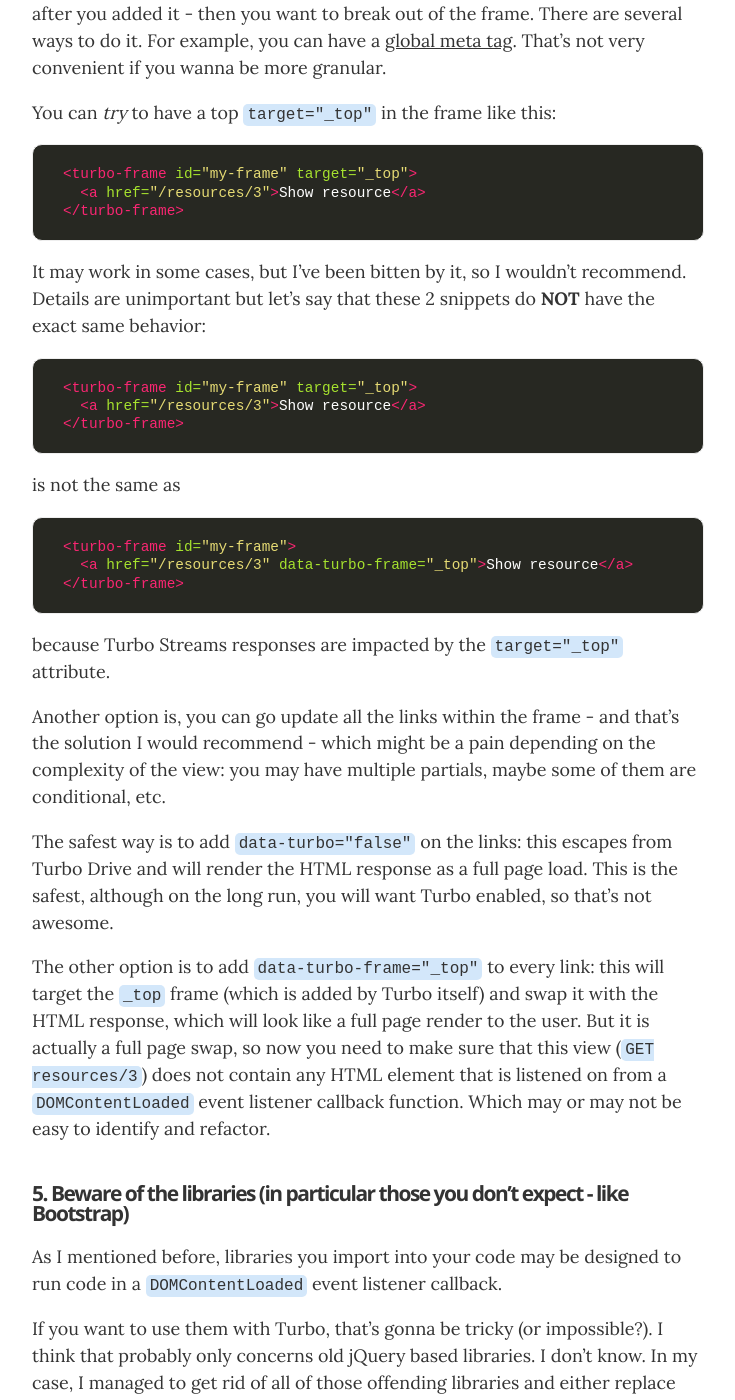
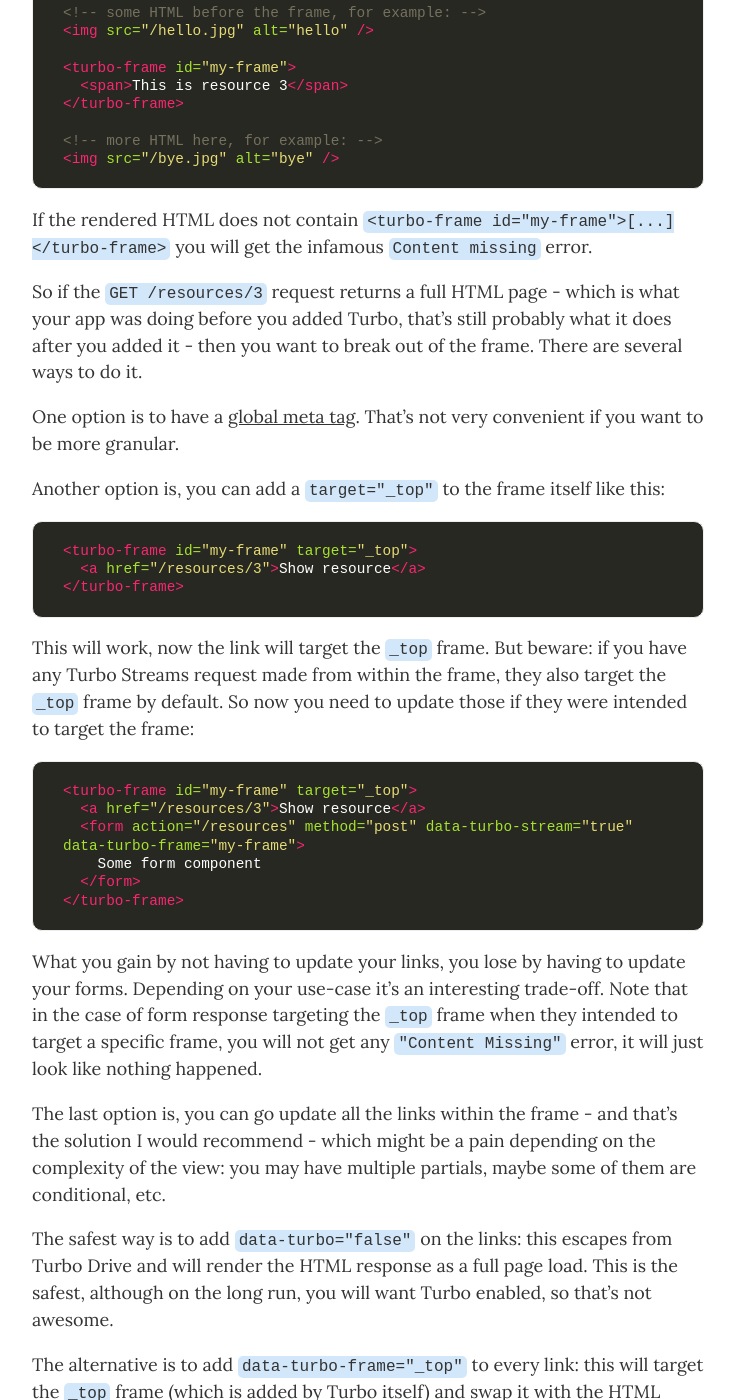
Before and after one commit to norydev/NoryDev.github.io, a Jekyll site: the page built from _posts/2024-09-24-from-jquery-to-hotwire-lessons-of-a-successful-migration.md, in a window 1280 px wide and 1400 px high, scrolled down 9049 px. Shown: the whole window, without its empty margins (272-1007 px from the left). Built offline with Jekyll 4.4.1, drawn with Linux system fonts in a browser that asks for light colours; some of the changed text lies outside the part shown.

Commit message:
Rewording & corrections following Radan's review

````diff
--- a/_posts/2024-09-24-from-jquery-to-hotwire-lessons-of-a-successful-migration.md
+++ b/_posts/2024-09-24-from-jquery-to-hotwire-lessons-of-a-successful-migration.md
@@ -71,23 +71,35 @@
 
 Unless you want to migrate your whole Frontend at once (which you don't), then you definitely don't want Turbo Drive enabled until you are sure nothing is in its way (and lots will get in its way). I didn't find the docs very clear in that regards, here is how you do it:
 
-In your entrypoint file (application.\[js\|ts\] most likely), add this line right after importing turbo:
+In your entrypoint file (application.\[js\|ts\] most likely), add these lines right after importing turbo:
 
 ```javascript
 require("@hotwired/turbo-rails"); // by default Turbo Drive is enabled globally
 Turbo.session.drive = false; // Do not enable Turbo Drive globally
+Turbo.session.history.stop(); // Disable history cache
+Turbo.setFormMode("optin");
 ```
 
-And now, whenever you want to use Turbo, you need the surrounding HTML element to have the `data-turbo="true"` attribute. You'll be able to remove all of those whenever you enable it globally bur for now it's required:
+And now, whenever you want to use Turbo, you need the surrounding HTML element to have the `data-turbo="true"` attribute. You'll be able to remove all of those whenever you enable it globally but for now it's required:
 
 ```html
 <div>No turbo here</div>
 <div data-turbo="true">
-  <turbo-frame id="my-frame">I can use turbo there</turbo-frame>
+  <a href="/something" data-turbo-frame="my-frame">I can target a Turbo Frame from here</a>
+  <form data-turbo-stream="true" method="post" action="/stuff">
+    I can also do form requests with Turbo Streams
+  </form>
 </div>
 ```
 
-Why do you need to deactivate Turbo Drive globally? Well Tubo in general (Drive, Frames, Streams) - but Turbo Drive in particular - is an extra obtrusive framework that gets in the way real fast.
+Note: there is an exception to this rule. Turbo frame elements do not need explicit `data-turbo="true"`. It's the only Turbo element which will automatically cause Turbo Drive features to become enabled for itself and all of its content. So this will work:
+
+```html
+<div>No turbo here</div>
+<turbo-frame id="my-frame">I can use turbo there</turbo-frame>
+```
+
+Why do you need to deactivate Turbo Drive globally? Well Turbo in general (Drive, Frames, Streams) - but Turbo Drive in particular - is an extra obtrusive framework that gets in the way real fast.
 
 The main issue I faced is having a lot of code being in a `DOMContentLoaded` event listener callback function. In fact, most of my JavaScript execution was following that pattern - as I said earlier, this used to be very common in jQuery times:
 
@@ -270,9 +282,11 @@
 
 If the rendered HTML does not contain `<turbo-frame id="my-frame">[...]</turbo-frame>` you will get the infamous `Content missing` error.
 
-So if the `GET /resources/3` request returns a full HTML page - which is what your app was doing before you added Turbo, so that's still probably what it does after you added it - then you want to break out of the frame. There are several ways to do it. For example, you can have a [global meta tag](https://turbo.hotwired.dev/handbook/frames#%E2%80%9Cbreaking-out%E2%80%9D-from-a-frame). That's not very convenient if you wanna be more granular.
+So if the `GET /resources/3` request returns a full HTML page - which is what your app was doing before you added Turbo, that's still probably what it does after you added it - then you want to break out of the frame. There are several ways to do it.
 
-You can _try_ to have a top `target="_top"` in the frame like this:
+One option is to have a [global meta tag](https://turbo.hotwired.dev/handbook/frames#%E2%80%9Cbreaking-out%E2%80%9D-from-a-frame). That's not very convenient if you want to be more granular.
+
+Another option is, you can add a `target="_top"` to the frame itself like this:
 
 ```html
 <turbo-frame id="my-frame" target="_top">
@@ -280,27 +294,24 @@
 </turbo-frame>
 ```
 
-It may work in some cases, but I've been bitten by it, so I wouldn't recommend. Details are unimportant but let's say that these 2 snippets do **NOT** have the exact same behavior:
+This will work, now the link will target the `_top` frame. But beware: if you have any Turbo Streams request made from within the frame, they also target the `_top` frame by default. So now you need to update those if they were intended to target the frame:
 
 ```html
 <turbo-frame id="my-frame" target="_top">
   <a href="/resources/3">Show resource</a>
-</turbo-frame>
-```
-is not the same as
-```html
-<turbo-frame id="my-frame">
-  <a href="/resources/3" data-turbo-frame="_top">Show resource</a>
+  <form action="/resources" method="post" data-turbo-stream="true" data-turbo-frame="my-frame">
+    Some form component
+  </form>
 </turbo-frame>
 ```
 
-because Turbo Streams responses are impacted by the `target="_top"` attribute.
+What you gain by not having to update your links, you lose by having to update your forms. Depending on your use-case it's an interesting trade-off. Note that in the case of form response targeting the `_top` frame when they intended to target a specific frame, you will not get any `"Content Missing"` error, it will just look like nothing happened.
 
-Another option is, you can go update all the links within the frame - and that's the solution I would recommend - which might be a pain depending on the complexity of the view: you may have multiple partials, maybe some of them are conditional, etc.
+The last option is, you can go update all the links within the frame - and that's the solution I would recommend - which might be a pain depending on the complexity of the view: you may have multiple partials, maybe some of them are conditional, etc.
 
 The safest way is to add `data-turbo="false"` on the links: this escapes from Turbo Drive and will render the HTML response as a full page load. This is the safest, although on the long run, you will want Turbo enabled, so that's not awesome.
 
-The other option is to add `data-turbo-frame="_top"` to every link: this will target the `_top` frame (which is added by Turbo itself) and swap it with the HTML response, which will look like a full page render to the user. But it is actually a full page swap, so now you need to make sure that this view (`GET resources/3`) does not contain any HTML element that is listened on from a `DOMContentLoaded` event listener callback function. Which may or may not be easy to identify and refactor.
+The alternative is to add `data-turbo-frame="_top"` to every link: this will target the `_top` frame (which is added by Turbo itself) and swap it with the HTML response, which will look like a full page render to the user. But it is actually a full page swap, so now you need to make sure that this view (`GET resources/3`) does not contain any HTML element that is listened on from a `DOMContentLoaded` event listener callback function. Which may or may not be easy to identify and refactor.
 
 ### 5. Beware of the libraries (in particular those you don't expect - like Bootstrap)
 
````
Also changed, not shown: other parts of _posts/2024-09-24-from-jquery-to-hotwire-lessons-of-a-successful-migration.md (+3 -3 lines).
